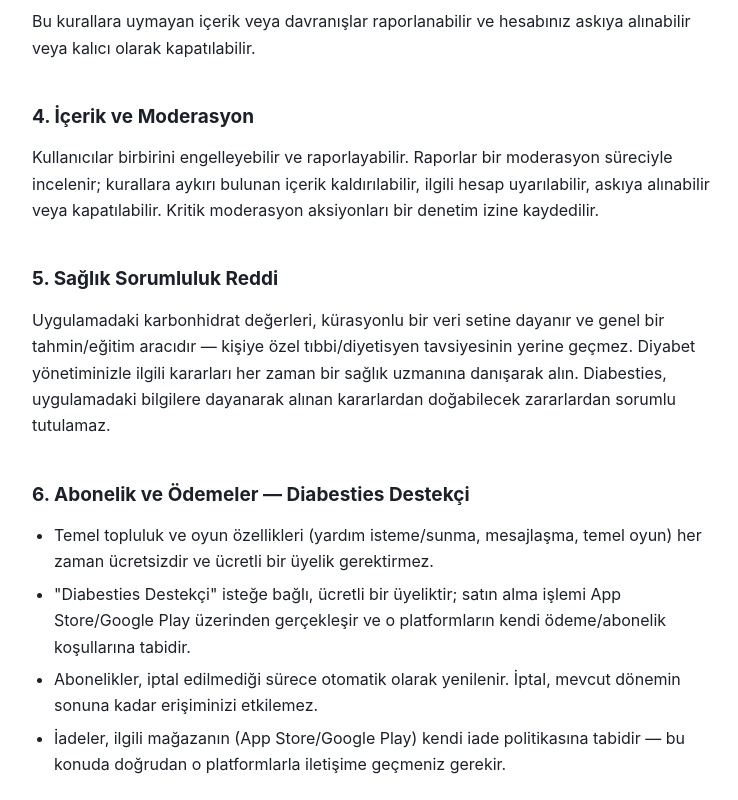
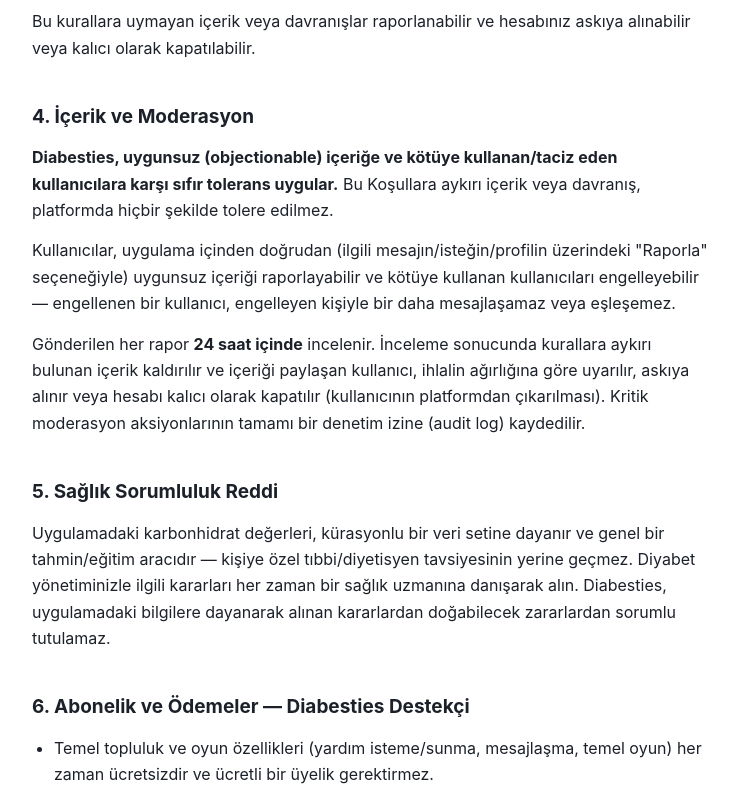
Before and after one commit to mertkirmizigul-arch/diabesties-legal, a plain HTML site: page terms.html in a window 1280 px wide. Shown: the part 1736-2536 px from the top of the page, without its empty margins (268-1006 px from the left). Drawn offline with Linux system fonts and the light colour scheme.

Commit message:
docs: add zero-tolerance and 24h moderation response language to terms
Apple App Review (Guideline 1.2 - Safety: User-Generated Content, Nov 18
2026 rejection) requires the EULA to state zero tolerance for
objectionable content/abusive users and a 24-hour response commitment
for reports.

Co-Authored-By: Claude Sonnet 5 <noreply@anthropic.com>

```diff
--- a/terms.html
+++ b/terms.html
@@ -100,7 +100,7 @@
   <header>
     <span class="badge">Diabesties</span>
     <h1>Kullanım Koşulları</h1>
-    <p class="updated">Son güncelleme: 14 Eylül 2026</p>
+    <p class="updated">Son güncelleme: 19 Kasım 2026</p>
   </header>
 
   <p class="lead">Bu Kullanım Koşulları ("Koşullar"), Diabesties mobil uygulamasını ("Uygulama") kullanımınızı düzenler. Uygulamayı indirerek, hesap oluşturarak veya kullanarak bu Koşulları kabul etmiş sayılırsınız.</p>
@@ -156,7 +156,9 @@
   <p>Bu kurallara uymayan içerik veya davranışlar raporlanabilir ve hesabınız askıya alınabilir veya kalıcı olarak kapatılabilir.</p>
 
   <h2 id="moderasyon">4. İçerik ve Moderasyon</h2>
-  <p>Kullanıcılar birbirini engelleyebilir ve raporlayabilir. Raporlar bir moderasyon süreciyle incelenir; kurallara aykırı bulunan içerik kaldırılabilir, ilgili hesap uyarılabilir, askıya alınabilir veya kapatılabilir. Kritik moderasyon aksiyonları bir denetim izine kaydedilir.</p>
+  <p><strong>Diabesties, uygunsuz (objectionable) içeriğe ve kötüye kullanan/taciz eden kullanıcılara karşı sıfır tolerans uygular.</strong> Bu Koşullara aykırı içerik veya davranış, platformda hiçbir şekilde tolere edilmez.</p>
+  <p>Kullanıcılar, uygulama içinden doğrudan (ilgili mesajın/isteğin/profilin üzerindeki "Raporla" seçeneğiyle) uygunsuz içeriği raporlayabilir ve kötüye kullanan kullanıcıları engelleyebilir — engellenen bir kullanıcı, engelleyen kişiyle bir daha mesajlaşamaz veya eşleşemez.</p>
+  <p>Gönderilen her rapor <strong>24 saat içinde</strong> incelenir. İnceleme sonucunda kurallara aykırı bulunan içerik kaldırılır ve içeriği paylaşan kullanıcı, ihlalin ağırlığına göre uyarılır, askıya alınır veya hesabı kalıcı olarak kapatılır (kullanıcının platformdan çıkarılması). Kritik moderasyon aksiyonlarının tamamı bir denetim izine (audit log) kaydedilir.</p>
 
   <h2 id="saglik">5. Sağlık Sorumluluk Reddi</h2>
   <p>Uygulamadaki karbonhidrat değerleri, kürasyonlu bir veri setine dayanır ve genel bir tahmin/eğitim aracıdır — kişiye özel tıbbi/diyetisyen tavsiyesinin yerine geçmez. Diyabet yönetiminizle ilgili kararları her zaman bir sağlık uzmanına danışarak alın. Diabesties, uygulamadaki bilgilere dayanarak alınan kararlardan doğabilecek zararlardan sorumlu tutulamaz.</p>
```
